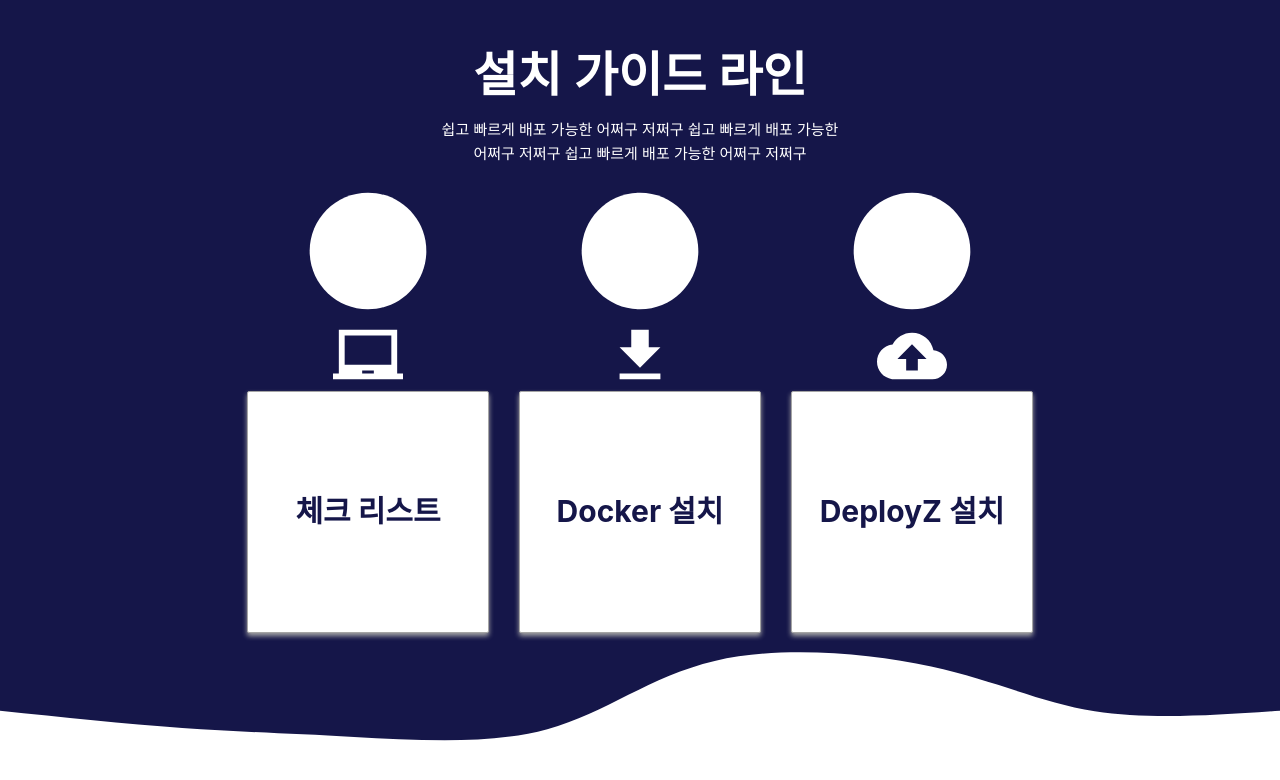
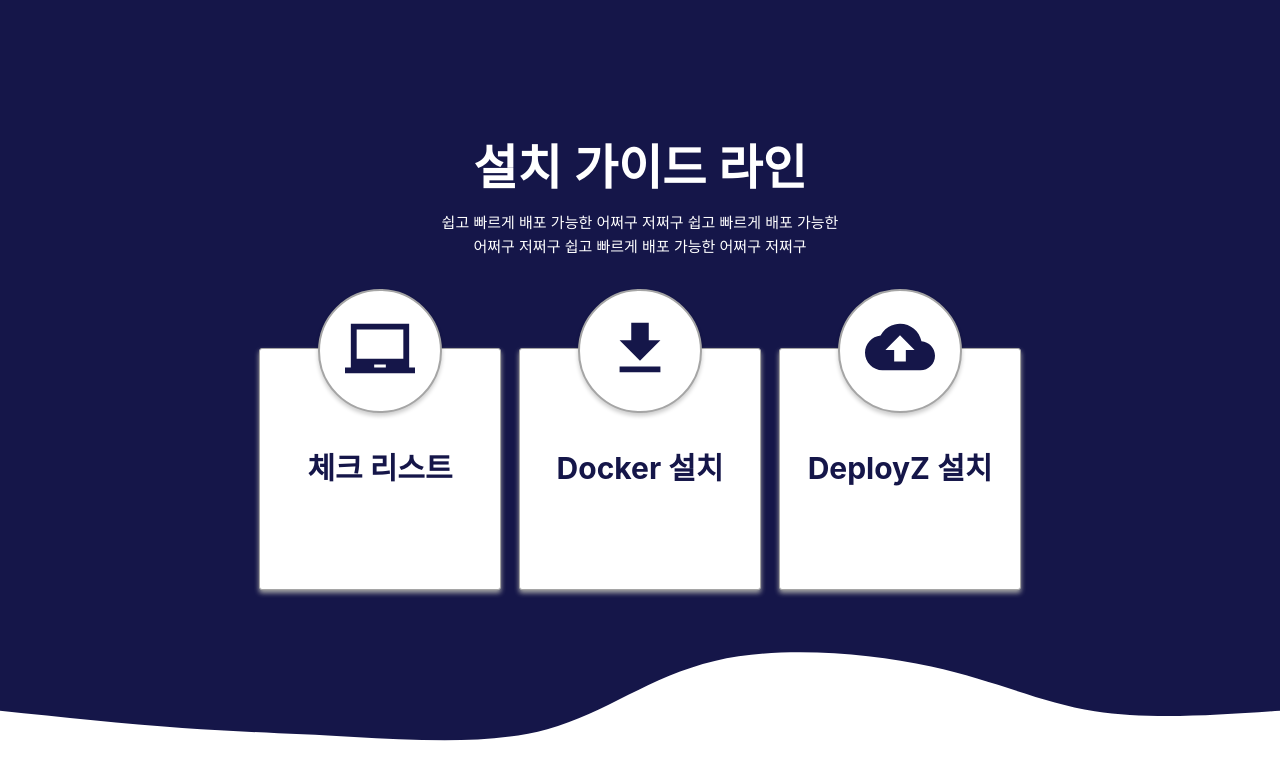
Before and after one commit to Sang-Gi/DeployZ_Landing, a React (Vite) app in the folder frontend/: page /install in a window 1280 px wide. Shown: the top 780 px of the page. Built offline with nearby package versions, Linux system fonts and the light colour scheme.

Commit message:
:sparkles: Feat: 설치 가이드 메인

```diff
--- /dev/null
+++ b/frontend/src/components/InstallGuide/CheckList.tsx
@@ -0,0 +1,5 @@
+import React from "react";
+
+export default function CheckList() {
+  return <></>;
+}
--- /dev/null
+++ b/frontend/src/components/InstallGuide/DeployzInstall.tsx
@@ -0,0 +1,5 @@
+import React from "react";
+
+export default function DeployzInstall() {
+  return <></>;
+}
--- /dev/null
+++ b/frontend/src/components/InstallGuide/DockerInstall.tsx
@@ -0,0 +1,5 @@
+import React from "react";
+
+export default function DockerInstall() {
+  return <></>;
+}
--- /dev/null
+++ b/frontend/src/components/InstallGuide/InstallGuideMain.tsx
@@ -0,0 +1,5 @@
+import React from "react";
+
+export default function InstallGuideMain() {
+  return <></>;
+}
--- a/frontend/src/pages/InstallGuidePage.tsx
+++ b/frontend/src/pages/InstallGuidePage.tsx
@@ -8,7 +8,7 @@
 import LaptopChromebookIcon from "@mui/icons-material/LaptopChromebook";
 import FileDownloadIcon from "@mui/icons-material/FileDownload";
 import CloudUploadIcon from "@mui/icons-material/CloudUpload";
-import CircleIcon from "@mui/icons-material/Circle";
+import { styled as mstyled } from "@mui/material/styles";
 
 export default function InstallGuidePage() {
   return (
@@ -26,18 +26,21 @@
         </SInstallGuideNameDiv>
         <SInstallGuideButtonDiv>
           <SInstallGuideClick>
-            <CircleIcon style={CircleIconStyle} />
-            <LaptopChromebookIcon style={LaptopChromebookIconStyle} />
+            <CircleIcon>
+              <LaptopIcon />
+            </CircleIcon>
             <SBuildDiv>체크 리스트</SBuildDiv>
           </SInstallGuideClick>
           <SInstallGuideClick>
-            <CircleIcon style={CircleIconStyle} />
-            <FileDownloadIcon style={FileDownloadIconStyle} />
+            <CircleIcon>
+              <FileDownload />
+            </CircleIcon>
             <SBuildDiv>Docker 설치</SBuildDiv>
           </SInstallGuideClick>
           <SInstallGuideClick>
-            <CircleIcon style={CircleIconStyle} />
-            <CloudUploadIcon style={CloudUploadIconStyle} />
+            <CircleIcon>
+              <CloudUpload />
+            </CircleIcon>
             <SBuildDiv>DeployZ 설치</SBuildDiv>
           </SInstallGuideClick>
         </SInstallGuideButtonDiv>
@@ -80,36 +83,62 @@
   font-size: 3rem;
   font-weight: ${theme.fontWeight.bold};
   color: ${theme.colors.primary};
-  border-radius: 0.2rem;
+  border-radius: 0.3rem;
   border: 0.15rem solid ${theme.colors.darkgray};
   box-shadow: 0 0.3rem 0.5rem ${theme.colors.darkgray};
+  z-index: 1;
+  cursor: pointer;
+  transition: transform 0.3s ease-in-out;
+
+  &:hover {
+    transform: scale(1.05);
+  }
 `;
 
-const LaptopChromebookIconStyle = {
+const LaptopIcon = mstyled(LaptopChromebookIcon)({
   fontSize: "7rem",
-  color: theme.colors.white,
-};
+  color: theme.colors.primary,
+  position: "relative",
+  top: "-0.1rem",
+  zIndex: 3,
+});
 
-const FileDownloadIconStyle = {
+const FileDownload = mstyled(FileDownloadIcon)({
   fontSize: "7rem",
-  color: theme.colors.white,
-};
+  color: theme.colors.primary,
+  position: "relative",
+  top: "-0.2rem",
+  zIndex: 3,
+});
 
-const CloudUploadIconStyle = {
+const CloudUpload = mstyled(CloudUploadIcon)({
   fontSize: "7rem",
-  color: theme.colors.white,
-};
+  color: theme.colors.primary,
+  position: "relative",
+  top: "-0.4rem",
+  zIndex: 3,
+});
 
-const CircleIconStyle = {
-  fontSize: "14rem",
-  color: theme.colors.white,
-};
-
+const CircleIcon = styled.div`
+  width: 6rem;
+  height: 6rem;
+  padding: 3rem;
+  border-radius: 100%;
+  background-color: ${theme.colors.white};
+  display: flex;
+  align-items: center;
+  justify-content: center;
+  position: relative;
+  top: 6.5rem;
+  z-index: 2;
+  border: 0.2rem solid ${theme.colors.darkgray};
+  box-shadow: 0 0.3rem 0.4rem rgba(0, 0, 0, 0.2);
+`;
 const SInstallGuideButtonDiv = styled.div`
   display: flex;
   align-items: center;
   justify-content: center;
-  gap: 3rem;
+  gap: 1.8rem;
 `;
 
 const SInstallGuideClick = styled.div`
@@ -147,6 +176,8 @@
   justify-content: center;
   align-items: center;
   flex-direction: column;
+  position: relative;
+  top: 5rem;
 `;
 
 const ModalContainer = styled.div`
```
